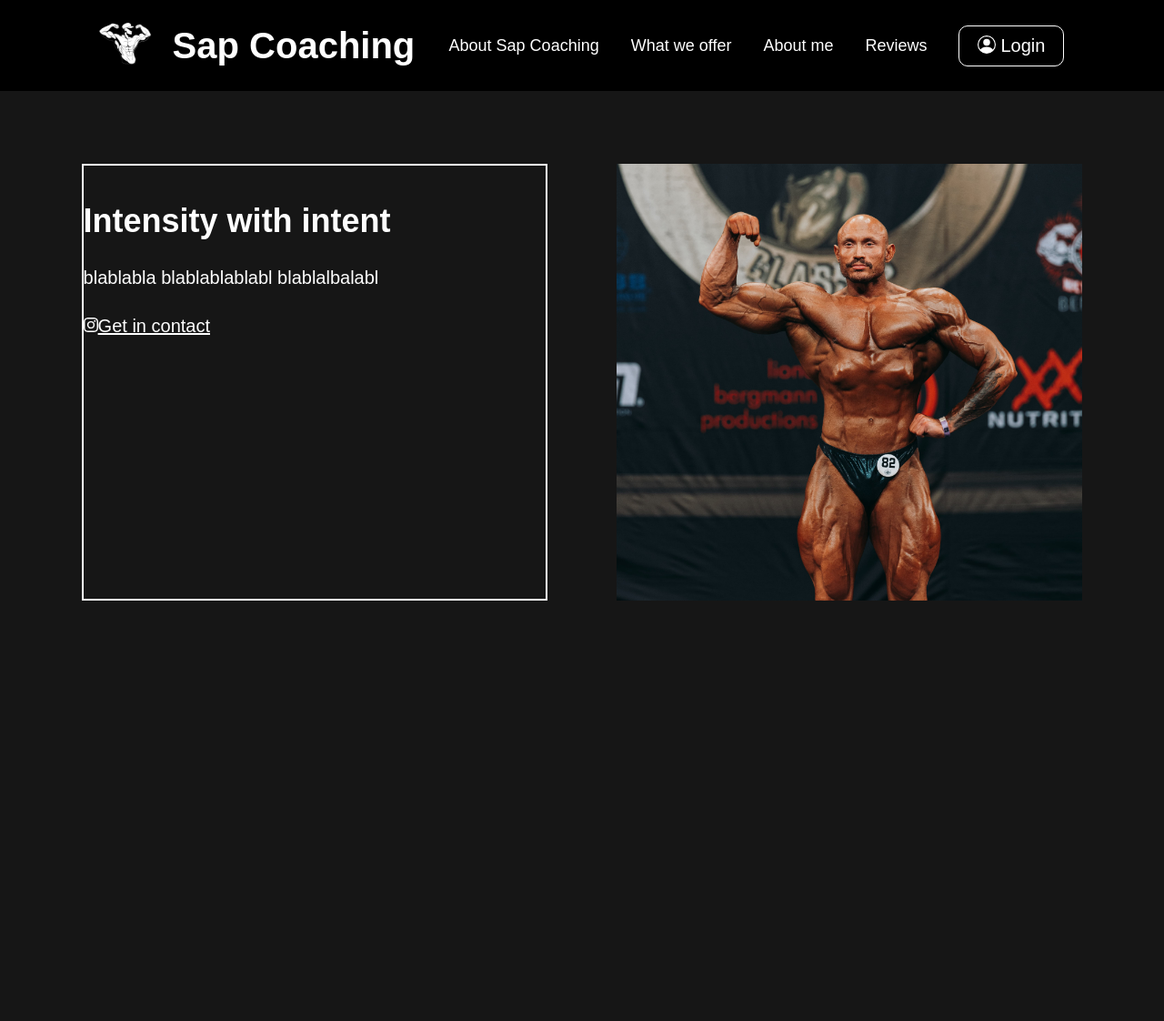
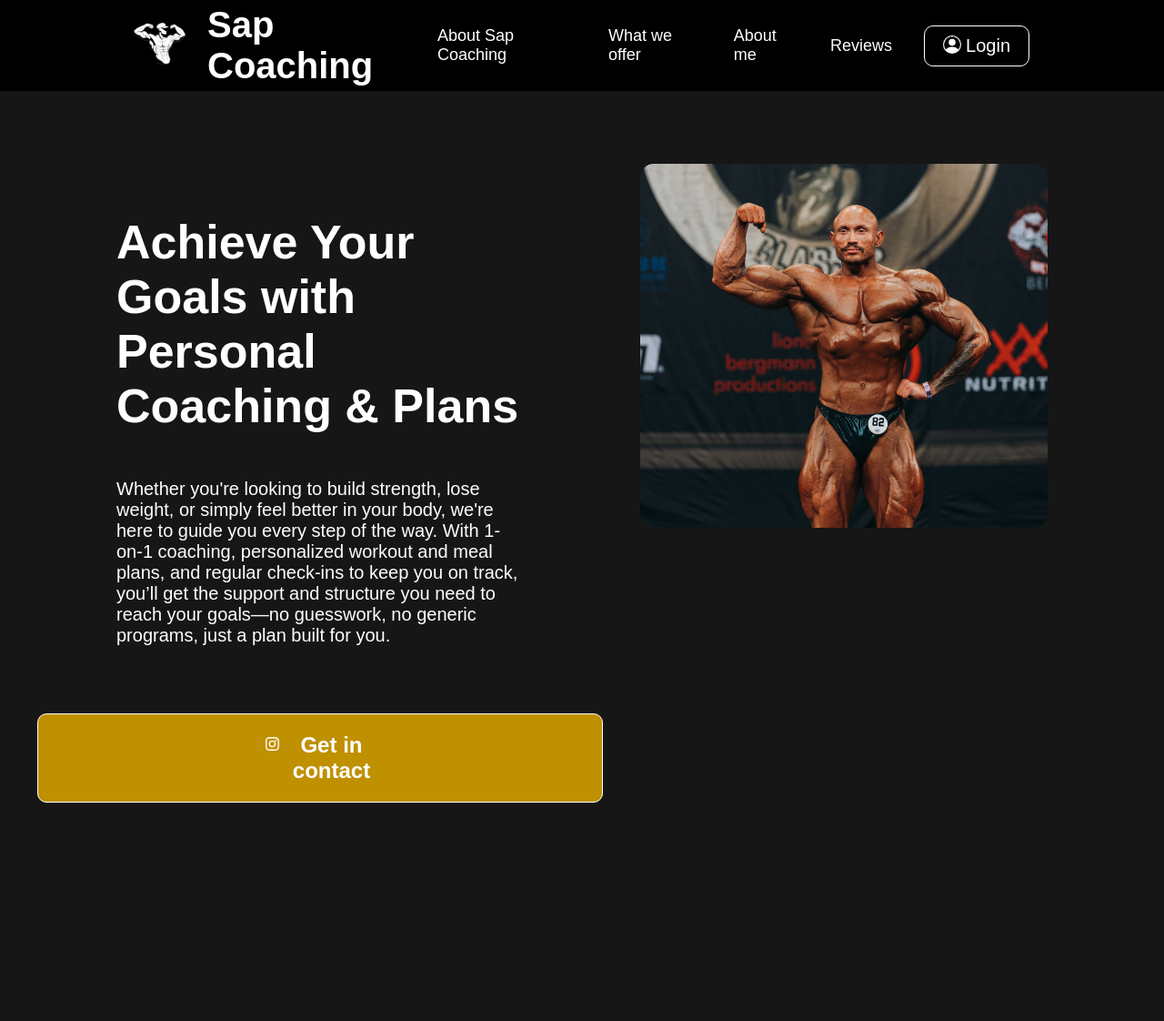
Before and after one commit to HenkJP-Dev/SapCoachingApp, a PHP site: page / in a window 1280 px wide. Shown: the top 1122 px of the page at 91% size. Run offline with PHP 8.4, Linux system fonts and the light colour scheme.

Commit message:
Added some extra content and styling

```diff
--- a/css/main.css
+++ b/css/main.css
@@ -17,10 +17,16 @@ header {
     justify-content: space-between;
     background-color: #000000;
     height: 100px;
-    padding: 0 7vw;
+    padding: 0 10vw;
     position: fixed;
     top: 0;
     width: 100vw;
+}
+
+.bebas-neue-regular {
+    font-family: "Bebas Neue", sans-serif;
+    font-weight: 400;
+    font-style: normal;
 }
 
 h1 {
@@ -53,14 +59,16 @@ h1 {
 
 .simplenav:hover {
     color: #BF9000;
+    scale: 1.1;
 }
 
 .simplenav {
     font-size: 18px;
+    transition: all 0.1s ease-in-out;
 }
 
 .login-button {
-    transition-duration: 0.3s;
+    transition-duration: 0.25s;
     padding: 10px 20px;
     border: white 1px solid;
     border-radius: 10px;
@@ -83,7 +91,7 @@ h1 {
 }
 
 main {
-    padding: 0 7vw;
+    padding: 0 10vw;
     margin-top: 100px;
 }
 
@@ -95,26 +103,72 @@ main {
 }
 
 .section_info {
-    padding-top: 5vh;
-    height: 60vh;
-    width: 40vw;
-    border: white 2px solid;
+    padding-top: 7vh;
+    height: 50vh;
+    width: 35vw;
     display: flex;
     flex-direction: column;
-    gap: 30px;
+    gap: 50px;
+}
+
+.section_info a {
+    font-size: 24px;
+    margin-top: 3vh;
+    align-self: center;
+    text-align: center;
+    background-color: #000000;
+    border: #ffffff 1px solid;
+    padding: 20px 250px;
+    border-radius: 10px;
+    text-decoration: none;
+    transition: all ease-in-out;
+    transition-duration: 0.25s;
+    background: linear-gradient(to left, transparent 50%, #BF9000 50%) right;
+    background-size: 200%;
+    display: inline-flex;
+    flex-direction: row;
+    gap: 10px;
+    background-color: #BF9000;
+    font-weight: bold;
+
+}
+
+.section_info a:hover {
+    scale: 1.1;
 }
 
 .section_info h2 {
-    font-size: 36px;
+    font-size: 52px;
+}
+
+.section_img {
+    height: 50vh;
+    width: 35vw;
+    display: flex;
+    flex-direction: row;
+    justify-content: center;
+    align-items: center;
 }
 
 .section_img img {
-    height: 60vh;
-    width: 40vw;
+    height: 100%;
+    width: 100%;
     object-fit: cover;
     object-position: 0 20%;
+    border-radius: 15px;
 }
 
 footer {
     padding-top: 100vh;
 }
+
+@media only screen and (max-width: 600px) {
+    header {
+        flex-direction: column;
+        height: auto;
+    }
+
+    .nav {
+        flex-direction: column;
+    }
+}
--- a/index.php
+++ b/index.php
@@ -33,14 +33,12 @@
         <section class="intro" id="intro">
             <div class="section_info">
                 <h2>
-                    Intensity with intent
+                Achieve Your Goals with Personal Coaching & Plans
                 </h2>
                 <p>
-                blablabla
-                blablablablabl
-                blablalbalabl
+                Whether you're looking to build strength, lose weight, or simply feel better in your body, we're here to guide you every step of the way. With 1-on-1 coaching, personalized workout and meal plans, and regular check-ins to keep you on track, you’ll get the support and structure you need to reach your goals—no guesswork, no generic programs, just a plan built for you.
                 </p>
-                <a href="https://www.instagram.com/sap_coaching/" target="_blank"><svg xmlns="http://www.w3.org/2000/svg" width="16" height="16" fill="currentColor" class="bi bi-instagram" viewBox="0 0 16 16">
+                <a href="https://www.instagram.com/sap_coaching/" target="_blank"><svg xmlns="http://www.w3.org/2000/svg" width="25" height="25" fill="currentColor" class="bi bi-instagram" viewBox="0 0 16 16">
   <path d="M8 0C5.829 0 5.556.01 4.703.048 3.85.088 3.269.222 2.76.42a3.9 3.9 0 0 0-1.417.923A3.9 3.9 0 0 0 .42 2.76C.222 3.268.087 3.85.048 4.7.01 5.555 0 5.827 0 8.001c0 2.172.01 2.444.048 3.297.04.852.174 1.433.372 1.942.205.526.478.972.923 1.417.444.445.89.719 1.416.923.51.198 1.09.333 1.942.372C5.555 15.99 5.827 16 8 16s2.444-.01 3.298-.048c.851-.04 1.434-.174 1.943-.372a3.9 3.9 0 0 0 1.416-.923c.445-.445.718-.891.923-1.417.197-.509.332-1.09.372-1.942C15.99 10.445 16 10.173 16 8s-.01-2.445-.048-3.299c-.04-.851-.175-1.433-.372-1.941a3.9 3.9 0 0 0-.923-1.417A3.9 3.9 0 0 0 13.24.42c-.51-.198-1.092-.333-1.943-.372C10.443.01 10.172 0 7.998 0zm-.717 1.442h.718c2.136 0 2.389.007 3.232.046.78.035 1.204.166 1.486.275.373.145.64.319.92.599s.453.546.598.92c.11.281.24.705.275 1.485.039.843.047 1.096.047 3.231s-.008 2.389-.047 3.232c-.035.78-.166 1.203-.275 1.485a2.5 2.5 0 0 1-.599.919c-.28.28-.546.453-.92.598-.28.11-.704.24-1.485.276-.843.038-1.096.047-3.232.047s-2.39-.009-3.233-.047c-.78-.036-1.203-.166-1.485-.276a2.5 2.5 0 0 1-.92-.598 2.5 2.5 0 0 1-.6-.92c-.109-.281-.24-.705-.275-1.485-.038-.843-.046-1.096-.046-3.233s.008-2.388.046-3.231c.036-.78.166-1.204.276-1.486.145-.373.319-.64.599-.92s.546-.453.92-.598c.282-.11.705-.24 1.485-.276.738-.034 1.024-.044 2.515-.045zm4.988 1.328a.96.96 0 1 0 0 1.92.96.96 0 0 0 0-1.92m-4.27 1.122a4.109 4.109 0 1 0 0 8.217 4.109 4.109 0 0 0 0-8.217m0 1.441a2.667 2.667 0 1 1 0 5.334 2.667 2.667 0 0 1 0-5.334"/>
 </svg>Get in contact</a>
             </div>
@@ -48,8 +46,12 @@
                 <img src="images/OneBicep.jpg" alt="Oscar Sap on stage">
             </div>
         </section>
-        <section>
 
+
+        <section class="offers">
+            <div>
+
+            </div>
         </section>
     </main>
     <footer>
```
